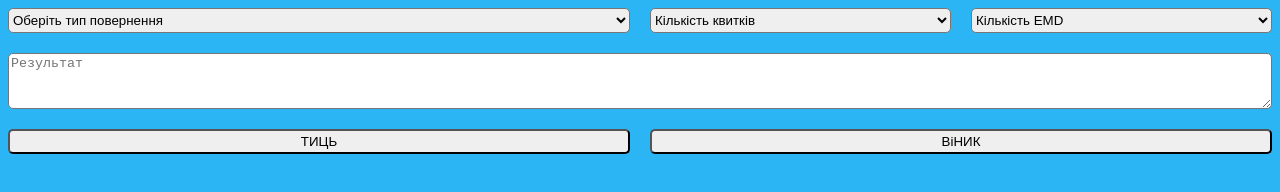
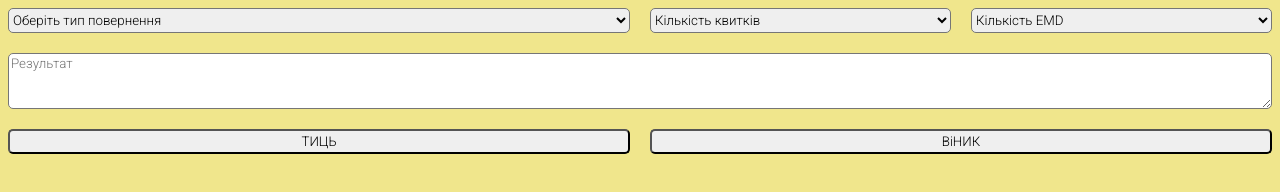
Before and after one commit to dlubenchenko/involuntary_refund_application, a plain HTML site: page index.html in a window 1280 px wide. Drawn offline with Linux system fonts and the light colour scheme.

Commit message:
first commit

```diff
--- a/css/style.css
+++ b/css/style.css
@@ -1,6 +1,11 @@
+* {
+    font-family: 'Roboto', sans-serif;
+}
+
 body {
-    background-color: rgb(44, 181, 245);
+    background-color: khaki;
     grid-gap: 20px;
+
 }
 
 #itemsCheck {
--- a/index.html
+++ b/index.html
@@ -5,6 +5,8 @@
     <meta charset="UTF-8">
     <link rel="stylesheet" href="css/style.css">
     <link rel="shortcut icon" href="img/favicon.ico" type="image/x-icon">
+    <link rel="preconnect" href="https://fonts.gstatic.com">
+    <link href="https://fonts.googleapis.com/css2?family=Roboto:wght@300&display=swap" rel="stylesheet">
     <title>Refund application for involuntary</title>
 </head>
 
```
